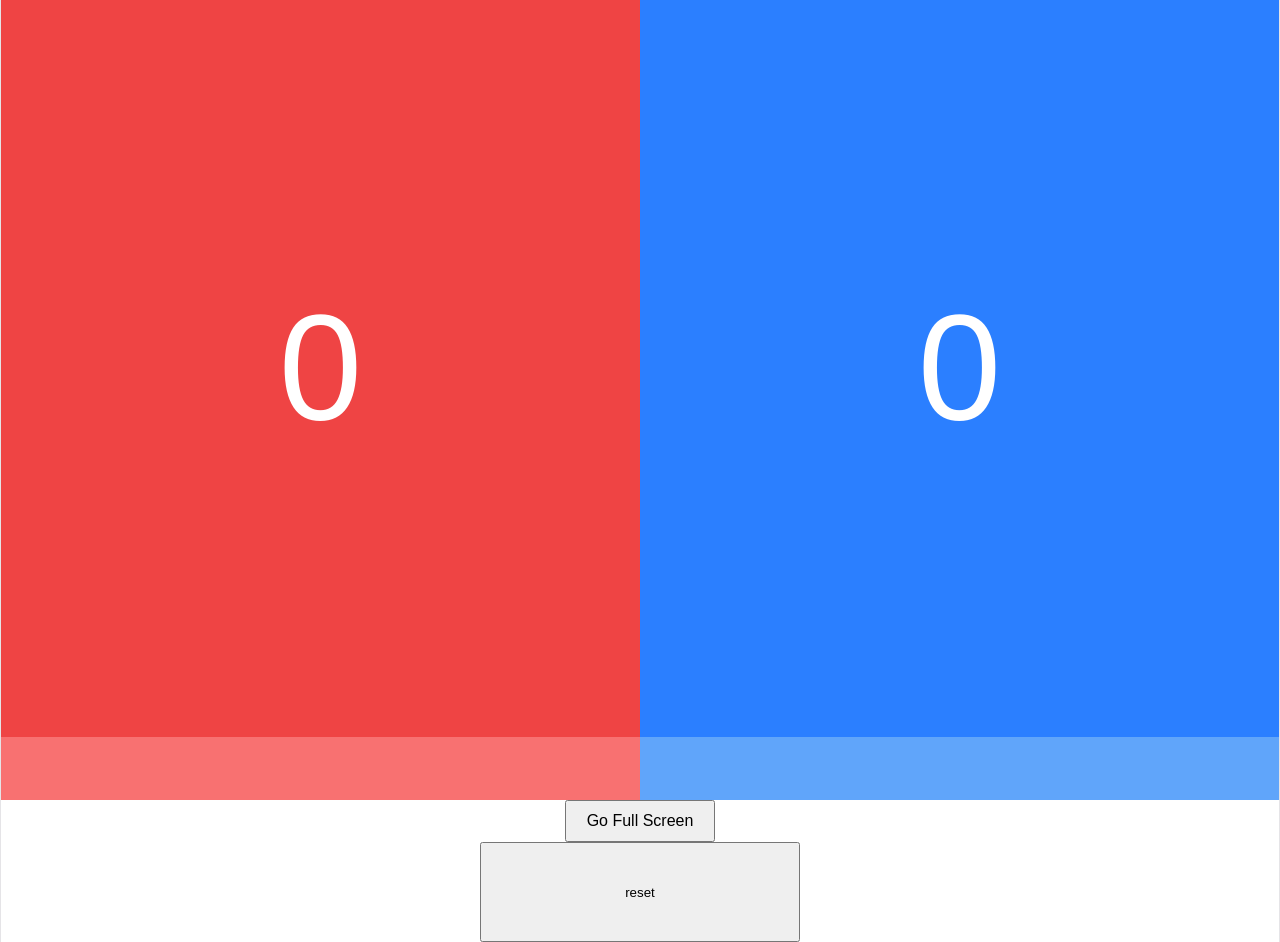
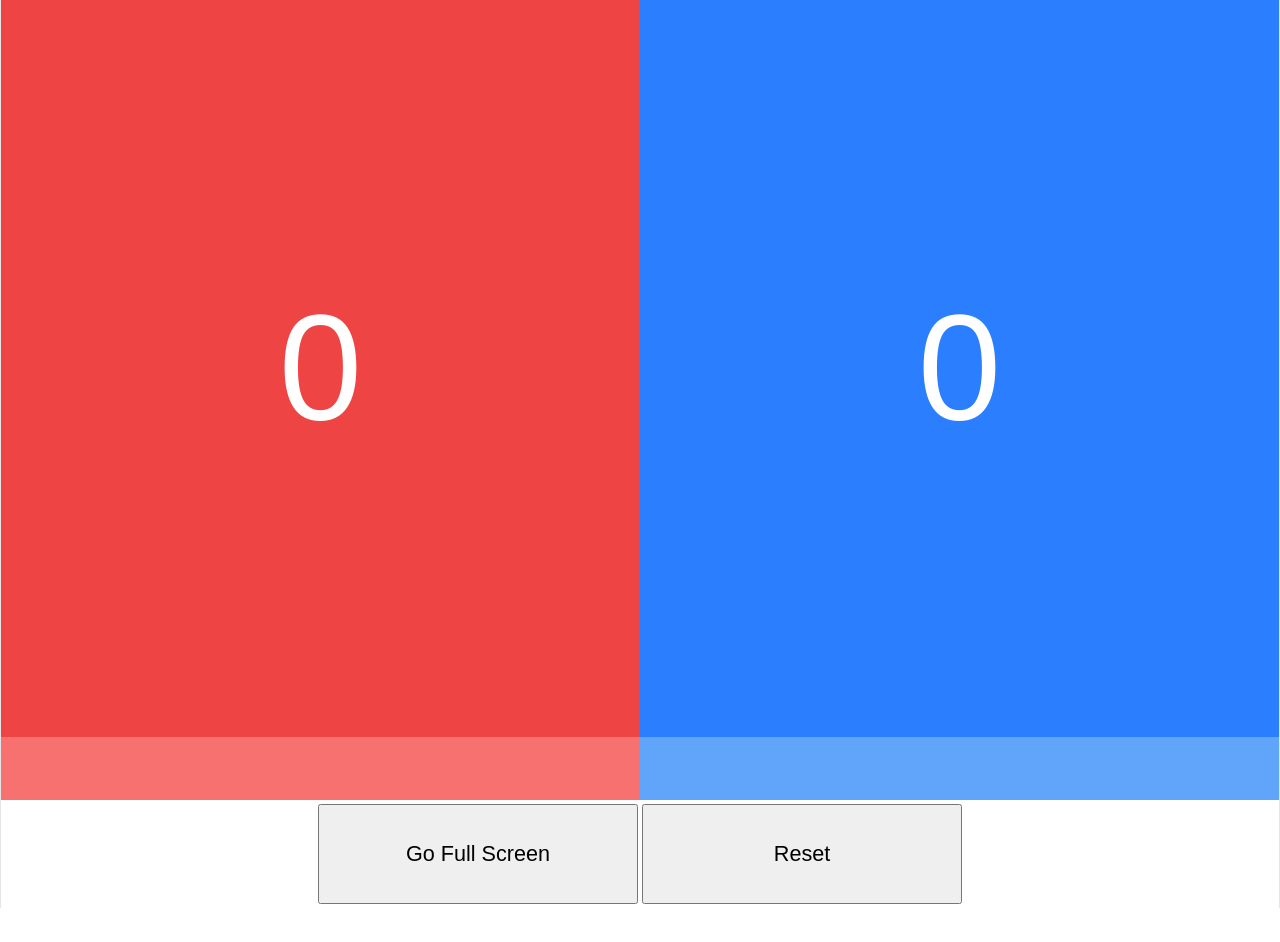
Before and after one commit to mrdude8391/scoreboard, a React (Vite) app: page / in a window 1280 px wide. After the commit the page ends 908 px from the top, so only its background shows below. Built offline with nearby package versions, Linux system fonts and the light colour scheme.

Commit message:
Add main element. Add footer element. Resized fullscreen button, and Reset Button.

```diff
--- a/src/App.tsx
+++ b/src/App.tsx
@@ -28,12 +28,15 @@ function App() {
 
   return (
     <>
+      <main>
         <div className="scoreboard">
           <div className="red score">
             <button onClick={() => increaseScore(redScore, setRedScore)}>
               {redScore}
             </button>
-          <button onClick={() => decreaseScore(redScore, setRedScore)}></button>
+            <button
+              onClick={() => decreaseScore(redScore, setRedScore)}
+            ></button>
           </div>
           <div className="blue score">
             <button onClick={() => increaseScore(blueScore, setBlueScore)}>
@@ -44,12 +47,11 @@ function App() {
             ></button>
           </div>
         </div>
-      <div>
+      </main>
+      <footer>
         <FullscreenButton></FullscreenButton>
-      </div>
-      <div className="reset">
-        <button onClick={resetScores}>reset</button>
-      </div>
+        <button onClick={resetScores}>Reset</button>
+      </footer>
     </>
   );
 }
--- a/src/components/FullscreenButton.tsx
+++ b/src/components/FullscreenButton.tsx
@@ -22,10 +22,7 @@ export default function FullscreenButton() {
   };
 
   return (
-    <button
-      onClick={toggleFullScreen}
-      style={{ padding: "10px 20px", fontSize: "16px", cursor: "pointer" }}
-    >
+    <button onClick={toggleFullScreen}>
       {isFullscreen ? "Exit Full Screen" : "Go Full Screen"}
     </button>
   );
--- a/src/index.css
+++ b/src/index.css
@@ -64,6 +64,18 @@
 
 body {
   margin: 0;
+}
+
+footer {
+  display: flex;
+  justify-content: center;
+  gap: 4px;
+  padding: 4px 0;
+  button {
+    height: 100px;
+    width: 25vw;
+    font-size: larger;
+  }
 }
 
 h1,
@@ -138,12 +150,3 @@ p {
     }
   }
 }
-
-.reset {
-  display: flex;
-  height: 100px;
-  justify-content: center;
-  button {
-    width: 25vw;
-  }
-}
```
Lines whose indentation alone changed are shown as unchanged.
